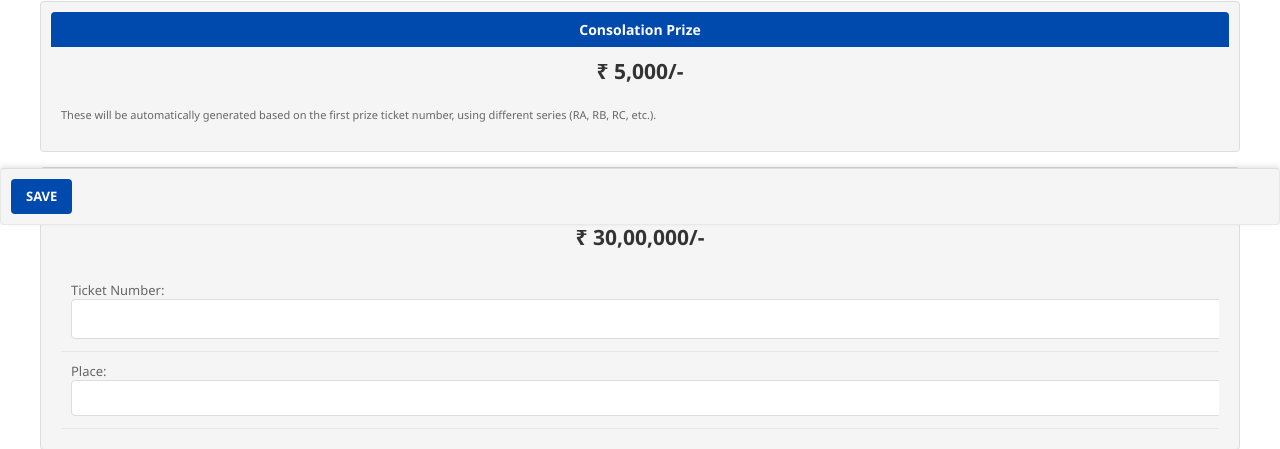
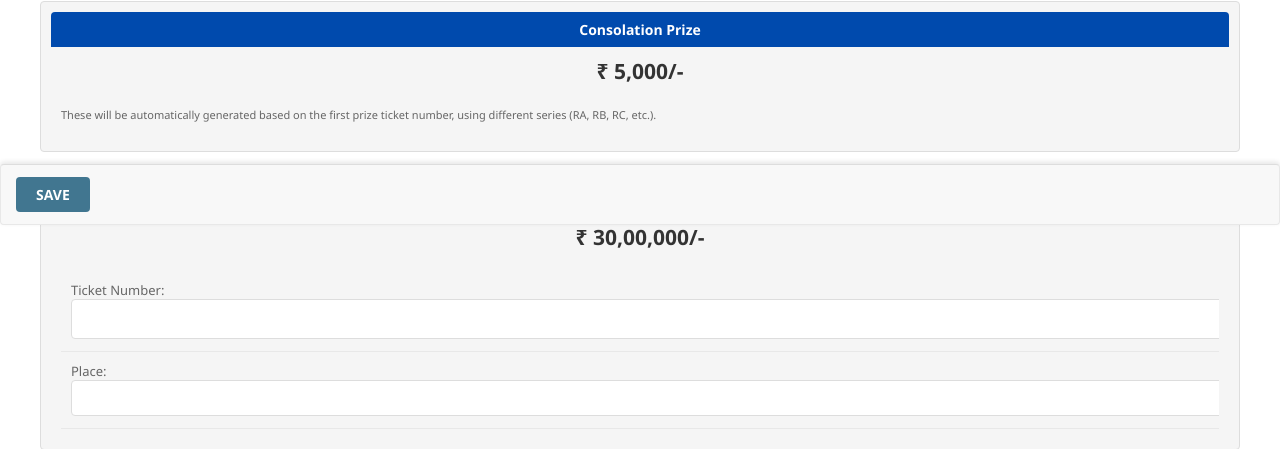
Before and after one commit to imrandevop/lottery_app, a Django app: template lottery/templates/admin/lottery/lotterydraw/add_result.html in a window 1280 px wide. Shown: the part 575-1024 px from the top of the page. Run offline with Django 5.2, Linux system fonts and the light colour scheme; the template is opened without the code that fills it, so the values that code supplies are empty.

Commit message:
fixing the button in admin table

```diff
--- a/lottery/templates/admin/lottery/lotterydraw/add_result.html
+++ b/lottery/templates/admin/lottery/lotterydraw/add_result.html
@@ -94,47 +94,74 @@
             border-radius: 4px;
         }
 
-        /* Fixed save button styles */
+    /* Fixed save button with improved styling */
         .submit-row {
             position: fixed;
             bottom: 0;
             left: 0;
             right: 0;
-            background-color: #f5f5f5;
-            padding: 10px;
+            background-color: #f8f8f8;
+            padding: 12px 15px;
             z-index: 1000;
             box-shadow: 0px -2px 5px rgba(0, 0, 0, 0.1);
-            display: flex;
-            justify-content: space-between;
             margin: 0;
             border-top: 1px solid #ddd;
+            display: flex;
+            align-items: center;
         }
 
-        /* Add padding to the bottom of the content to prevent the fixed submit-row from overlapping content */
+        /* Add padding to prevent content overlap */
         #content {
-            padding-bottom: 60px;
+            padding-bottom: 65px;
         }
 
-        /* Style the save buttons to match your existing UI */
-        .submit-row input, .submit-row a {
-            background-color: #417690;
-            color: white;
+        /* Match button styling to your interface */
+        .submit-row input[type="submit"],
+        .submit-row a.deletelink {
+            border-radius: 4px;
             border: none;
-            border-radius: 4px;
-            padding: 8px 15px;
+            padding: 10px 20px;
+            font-weight: normal;
+            font-size: 14px;
+            margin-right: 8px;
+            transition: background-color 0.2s;
             cursor: pointer;
-            margin-right: 5px;
         }
 
         .submit-row input.default {
-            background-color: #004aad;
-            font-weight: bold;
+            background-color: #004aad; /* Match your blue header color */
+            color: white;
+            font-weight: 600;
         }
 
-        .submit-row .deletelink {
+        .submit-row input[type="submit"] {
+            background-color: #417690;
+            color: white;
+        }
+
+        .submit-row input[type="submit"]:hover,
+        .submit-row input.default:hover {
+            background-color: #003d91; /* Slightly darker on hover */
+        }
+
+        .submit-row a.deletelink {
             background-color: #ba2121;
+            color: white;
             float: right;
             margin-left: auto;
+        }
+
+        .submit-row a.deletelink:hover {
+            background-color: #a41515;
+        }
+
+        /* Fix spacing between buttons */
+        .submit-row > * {
+            margin-right: 10px;
+        }
+
+        .submit-row > *:last-child {
+            margin-right: 0;
         }
     </style>
 
```
Also changed, not shown: lottery/templates/admin/lottery/lotterydraw/change_form.html (+44 -16 lines).
